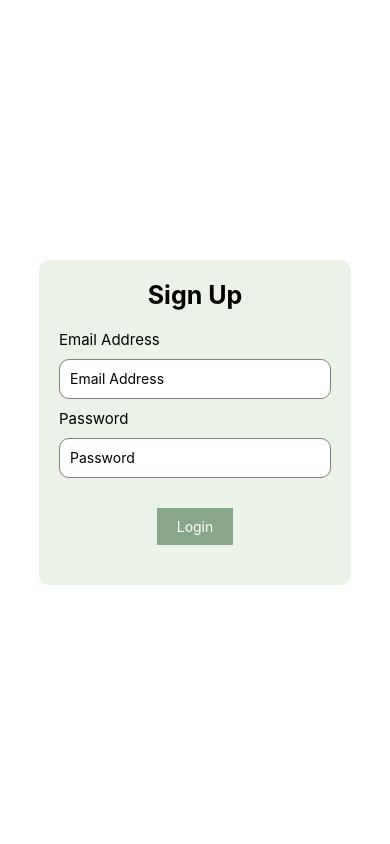
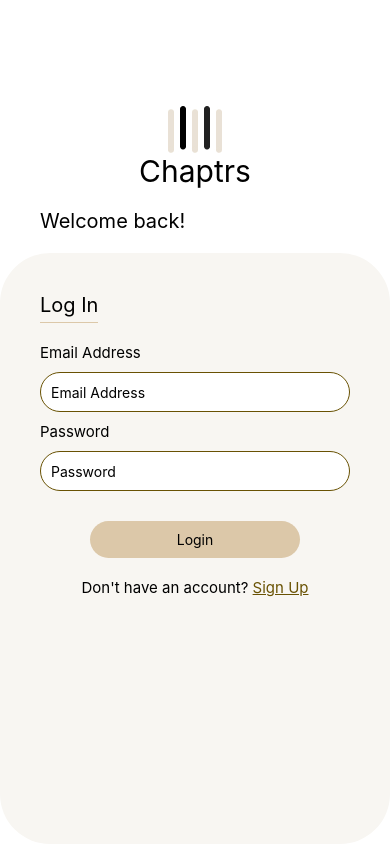
Before and after one commit to elliepriestley/Chaptrs_Mobile_App, a React Native app in the folder frontend/: screen /Login in a window 390 px wide. Built offline with nearby package versions, Linux system fonts and the light colour scheme; no server answers.

Commit message:
Refactor input styles and update welcome screen design

```diff
--- a/frontend/components/CustomInput.js
+++ b/frontend/components/CustomInput.js
@@ -33,11 +33,11 @@ const styles = StyleSheet.create({
   textInput: {
     height: 40,
     width: '100%',
-    margin: 10,
+    marginVertical: 10,
     backgroundColor: 'white',
-    borderColor: 'gray',
-    borderWidth: StyleSheet.hairlineWidth,
-    borderRadius: 10,
+    borderColor: '#695203',
+    borderWidth: 1,
+    borderRadius: 999,
     padding: 10,
   },
   errorText: {
--- /dev/null
+++ b/frontend/components/Logo.js
@@ -0,0 +1,18 @@
+import { View, Text, Image } from 'react-native';
+import React from 'react';
+
+export default function Logo() {
+  return (
+    <View>
+      <Image
+        source={require('../assets/chaptrs-logo.jpg')}
+        style={{
+          alignSelf: 'center',
+        }}
+      />
+      <Text style={{ fontSize: 30, textAlign: 'center', marginBottom: 20 }}>
+        Chaptrs
+      </Text>
+    </View>
+  );
+}
--- a/frontend/screens/login.js
+++ b/frontend/screens/login.js
@@ -1,8 +1,9 @@
-import { StyleSheet, View, Text, TouchableOpacity } from 'react-native';
+import { StyleSheet, View, Text, TouchableOpacity, Image } from 'react-native';
 import { Formik, Field } from 'formik';
 import CustomInput from '../components/CustomInput';
 import loginSchema from '../data/schemas/loginSchema';
 import api from '../utils/api';
+import Logo from '../components/Logo';
 
 function LoginScreen({ navigation, route }) {
   const initialValues = {
@@ -28,6 +29,10 @@ function LoginScreen({ navigation, route }) {
   };
   return (
     <View style={styles.container}>
+      <Logo />
+      <Text style={{ fontSize: 20, marginLeft: 40, marginBottom: 20 }}>
+        Welcome back!
+      </Text>
       <Formik
         initialValues={initialValues}
         validationSchema={loginSchema}
@@ -35,7 +40,9 @@ function LoginScreen({ navigation, route }) {
       >
         {({ handleSubmit, isValid }) => (
           <View style={styles.signupContainer}>
-            <Text style={styles.heading}>Sign Up</Text>
+            <View style={styles.heading}>
+              <Text style={{ fontSize: 20 }}>Log In</Text>
+            </View>
             <Field
               component={CustomInput}
               name='email'
@@ -53,12 +60,24 @@ function LoginScreen({ navigation, route }) {
               label='Password'
             />
             <TouchableOpacity
-              style={isValid ? styles.submit : styles.submitDisabled}
+              style={
+                isValid
+                  ? styles.submit
+                  : { ...styles.submit, backgroundColor: '#ddd' }
+              }
               onPress={handleSubmit}
               disabled={!isValid}
             >
-              <Text style={{ color: 'white' }}>Login</Text>
+              <Text style={{ textAlign: 'center' }}>Login</Text>
             </TouchableOpacity>
+            <Text
+              style={{ fontSize: 15, textAlign: 'center', marginBottom: 20 }}
+            >
+              Don't have an account?{' '}
+              <TouchableOpacity onPress={() => navigation.navigate('Sign Up')}>
+                <Text style={styles.underline}>Sign Up</Text>
+              </TouchableOpacity>
+            </Text>
           </View>
         )}
       </Formik>
@@ -72,47 +91,30 @@ const styles = StyleSheet.create({
   container: {
     flex: 1,
     backgroundColor: '#fff',
-    alignItems: 'center',
-    justifyContent: 'center',
+    justifyContent: 'flex-end',
   },
   heading: {
     fontSize: 25,
-    fontWeight: 'bold',
-    textAlign: 'center',
     marginBottom: 20,
-  },
-  input: {
-    padding: 15,
-    borderColor: 'black',
-    borderWidth: 1,
-    marginBottom: 5,
-    backgroundColor: '#fff',
-  },
-  errorText: {
-    fontSize: 10,
-    color: 'red',
-    marginBottom: 10,
+    paddingBottom: 5,
+    borderBottomWidth: 1,
+    borderColor: '#DCC8A9',
+    alignSelf: 'flex-start',
   },
   submit: {
-    marginTop: 20,
-    marginBottom: 20,
-    backgroundColor: '#86A789',
-    paddingHorizontal: 20,
-    paddingVertical: 10,
-  },
-  submitDisabled: {
-    marginTop: 20,
-    marginBottom: 20,
-    backgroundColor: '#red',
-    paddingHorizontal: 20,
-    paddingVertical: 10,
+    marginVertical: 20,
+    backgroundColor: '#DCC8A9',
+    padding: 10,
+    borderRadius: 999,
+    marginHorizontal: 50,
   },
   signupContainer: {
-    width: '80%',
-    alignItems: 'center',
-    padding: 20,
+    width: '100%',
+    padding: 40,
     elevation: 10,
-    backgroundColor: '#EBF3E8',
-    borderRadius: 10,
+    backgroundColor: '#F8F6F2',
+    borderRadius: 50,
+    height: '70%',
   },
+  underline: { textDecorationLine: 'underline', color: '#695203' },
 });
--- a/frontend/screens/signup.js
+++ b/frontend/screens/signup.js
@@ -1,10 +1,11 @@
-import { StyleSheet, View, Text, TouchableOpacity } from 'react-native';
+import { StyleSheet, View, Text, TouchableOpacity, Image } from 'react-native';
 import { Formik, Field } from 'formik';
 import CustomInput from '../components/CustomInput';
 import signupSchema from '../data/schemas/signupSchema';
 import api from '../utils/api';
+import Logo from '../components/Logo';
 
-function SignupScreen({navigation}) {
+function SignupScreen({ navigation }) {
   // Handling form validation
 
   const initialValues = {
@@ -21,7 +22,11 @@ function SignupScreen({navigation}) {
       delete formData.confirmPassword;
       const data = await api.signupUser(formData);
       console.log(data);
-      if (data) navigation.navigate('Login', { email: values.email, password: values.password });
+      if (data)
+        navigation.navigate('Login', {
+          email: values.email,
+          password: values.password,
+        });
     } catch (error) {
       alert(error.message || 'Something went wrong');
     } finally {
@@ -31,6 +36,11 @@ function SignupScreen({navigation}) {
 
   return (
     <View style={styles.container}>
+      <Logo />
+      <Text style={{ fontSize: 20, marginLeft: 40, marginBottom: 20 }}>
+        <Text style={{ color: '#695203' }}>Hey!</Text>
+        {' Join now'}
+      </Text>
       <Formik
         initialValues={initialValues}
         validationSchema={signupSchema}
@@ -38,21 +48,23 @@ function SignupScreen({navigation}) {
       >
         {({ handleSubmit, isValid }) => (
           <View style={styles.signupContainer}>
-            <Text style={styles.heading}>Sign Up</Text>
+            <View style={styles.heading}>
+              <Text style={{ fontSize: 20 }}>Sign Up</Text>
+            </View>
             <Field
               component={CustomInput}
               name='email'
-              placeholder='Email Address'
+              placeholder='Email'
               keyboardType='email-address'
               textContentType='emailAddress'
-              label='Email Address'
+              label='email'
             />
             <Field
               component={CustomInput}
               name='username'
               placeholder='Username'
               textContentType='username'
-              label='Username'
+              label='username'
             />
             <Field
               component={CustomInput}
@@ -60,7 +72,7 @@ function SignupScreen({navigation}) {
               placeholder='Password'
               secureTextEntry
               textContentType='newPassword'
-              label='Password'
+              label='password'
             />
             <Field
               component={CustomInput}
@@ -68,15 +80,23 @@ function SignupScreen({navigation}) {
               placeholder='Confirm Password'
               secureTextEntry
               textContentType='newPassword'
-              label='Confirm Password'
+              label='confirm password'
             />
             <TouchableOpacity
               style={isValid ? styles.submit : styles.submitDisabled}
               onPress={handleSubmit}
               disabled={!isValid}
             >
-              <Text style={{ color: 'white' }}>Sign Up</Text>
+              <Text style={{ textAlign: 'center' }}>Sign Up</Text>
             </TouchableOpacity>
+            <Text
+              style={{ fontSize: 15, textAlign: 'center', marginBottom: 20 }}
+            >
+              Already have an account?{' '}
+              <TouchableOpacity onPress={() => navigation.navigate('Login')}>
+                <Text style={styles.underline}>Log In</Text>
+              </TouchableOpacity>
+            </Text>
           </View>
         )}
       </Formik>
@@ -90,47 +110,30 @@ const styles = StyleSheet.create({
   container: {
     flex: 1,
     backgroundColor: '#fff',
-    alignItems: 'center',
-    justifyContent: 'center',
+    justifyContent: 'flex-end',
   },
   heading: {
     fontSize: 25,
-    fontWeight: 'bold',
-    textAlign: 'center',
     marginBottom: 20,
-  },
-  input: {
-    padding: 15,
-    borderColor: 'black',
-    borderWidth: 1,
-    marginBottom: 5,
-    backgroundColor: '#fff',
-  },
-  errorText: {
-    fontSize: 10,
-    color: 'red',
-    marginBottom: 10,
+    paddingBottom: 5,
+    borderBottomWidth: 1,
+    borderColor: '#DCC8A9',
+    alignSelf: 'flex-start',
   },
   submit: {
-    marginTop: 20,
-    marginBottom: 20,
-    backgroundColor: '#86A789',
-    paddingHorizontal: 20,
-    paddingVertical: 10,
-  },
-  submitDisabled: {
-    marginTop: 20,
-    marginBottom: 20,
-    backgroundColor: '#red',
-    paddingHorizontal: 20,
-    paddingVertical: 10,
+    marginVertical: 20,
+    backgroundColor: '#DCC8A9',
+    padding: 10,
+    borderRadius: 999,
+    marginHorizontal: 50,
   },
   signupContainer: {
-    width: '80%',
-    alignItems: 'center',
-    padding: 20,
+    width: '100%',
+    padding: 40,
     elevation: 10,
-    backgroundColor: '#EBF3E8',
-    borderRadius: 10,
+    backgroundColor: '#F8F6F2',
+    borderRadius: 50,
+    height: '70%',
   },
+  underline: { textDecorationLine: 'underline', color: '#695203' },
 });
--- a/frontend/screens/welcome.js
+++ b/frontend/screens/welcome.js
@@ -1,14 +1,37 @@
-import { StyleSheet, View, Text, Image, Button } from 'react-native';
-import Logo from '../assets/chaptrs.jpg';
+import {
+  StyleSheet,
+  View,
+  Text,
+  Image,
+  Button,
+  ImageBackground,
+  TouchableOpacity,
+} from 'react-native';
+import BgImg from '../assets/chaptrs.jpg';
+import Logo from '../components/Logo';
 
-function WelcomeScreen({navigation}) {
+function WelcomeScreen({ navigation }) {
   return (
     <View style={styles.container}>
-      <Text style={styles.heading}>Welcome to Chaptrs</Text>
-      <Image source={Logo} style={styles.logo} />
-      <Text style={{marginBottom: 20}}>The social media app for book lovers</Text>
-      <Button title='Login' onPress={() => navigation.navigate('Login')} />
-      <Button title='Sign Up' onPress={() => navigation.navigate('Sign Up')} />
+      <ImageBackground source={BgImg} resizeMode='cover' style={styles.image}>
+
+        <Text style={styles.heading}>Welcome to Chaptrs</Text>
+        <Text style={{ marginBottom: 20 }}>
+          The social media app for book lovers
+        </Text>
+        <TouchableOpacity
+          style={styles.button}
+          onPress={() => navigation.navigate('Login')}
+        >
+          <Text>Log In</Text>
+        </TouchableOpacity>
+        <TouchableOpacity
+          style={styles.button}
+          onPress={() => navigation.navigate('Sign Up')}
+        >
+          <Text>Sign Up</Text>
+        </TouchableOpacity>
+      </ImageBackground>
     </View>
   );
 }
@@ -18,18 +41,25 @@ export default WelcomeScreen;
 const styles = StyleSheet.create({
   container: {
     flex: 1,
-    backgroundColor: '#fff',
-    alignItems: 'center',
-    justifyContent: 'center',
   },
   heading: {
-    fontSize: 50,
+    fontSize: 48,
+    lineHeight: 60,
     fontWeight: 'bold',
     textAlign: 'center',
-    marginBottom: 20,
   },
-  logo: {
-    width: 300,
-    maxHeight: 300,
-  }
+  image: {
+    flex: 1,
+    justifyContent: 'center',
+    alignItems: 'center',
+  },
+  button: {
+    marginVertical: 20,
+    backgroundColor: '#DCC8A9',
+    padding: 10,
+    borderRadius: 999,
+    marginHorizontal: 50,
+    width: '50%',
+    alignItems: 'center',
+  },
 });
```
Also changed, not shown: frontend/assets/chaptrs-logo.jpg (added).
